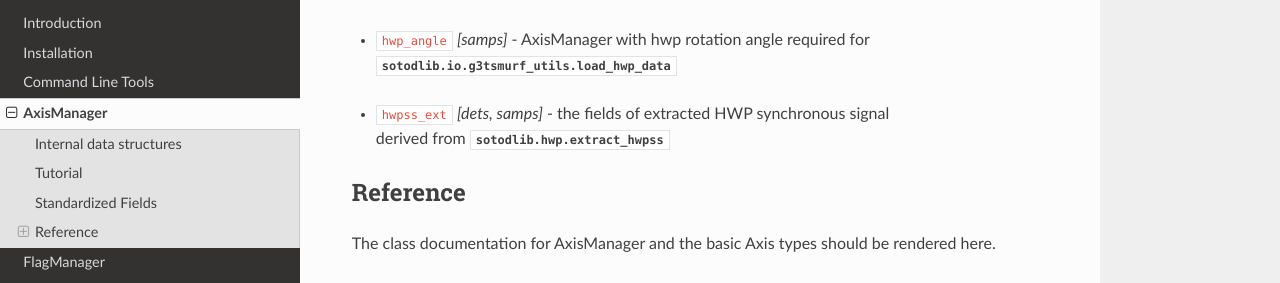
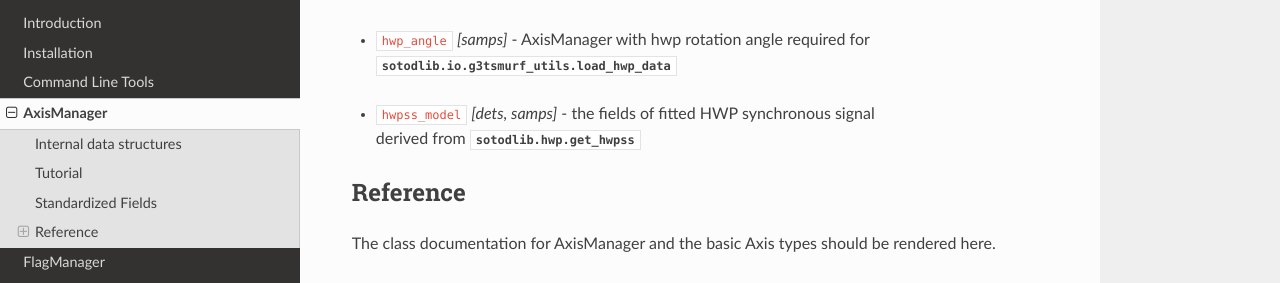
Before and after one commit to simonsobs/sotodlib, a Sphinx documentation site: the page built from docs/axisman.rst, in a window 1280 px wide and 900 px high, scrolled down 4977 px. Shown: the part 154-437 px from the top of the window. Built offline with Sphinx 7.4.7 and the Read the Docs theme 2.0.0, drawn with Linux system fonts in a browser that asks for light colours.

Commit message:
Updated functions and docs calling extract_hwpss -> get_hwpss

```diff
--- a/docs/axisman.rst
+++ b/docs/axisman.rst
@@ -232,8 +232,8 @@ HWP information
 
 * | ``hwp_angle`` `[samps]` - AxisManager with hwp rotation angle required for
   | :mod:`sotodlib.io.g3tsmurf_utils.load_hwp_data`
-* | ``hwpss_ext`` `[dets, samps]` - the fields of extracted HWP synchronous signal
-  | derived from :mod:`sotodlib.hwp.extract_hwpss`
+* | ``hwpss_model`` `[dets, samps]` - the fields of fitted HWP synchronous signal
+  | derived from :mod:`sotodlib.hwp.get_hwpss`
 
 ---------
 Reference
--- a/docs/hwp.rst
+++ b/docs/hwp.rst
@@ -179,7 +179,7 @@ Class and function references should be auto-generated here.
 
 HWPSS
 =====
-.. autofunction:: sotodlib.hwp.hwp.extract_hwpss
+.. autofunction:: sotodlib.hwp.hwp.get_hwpss
 
 .. py:module:: sotodlib.hwp.sim_hwp
 
```
Also changed, not shown: 2 other files.
